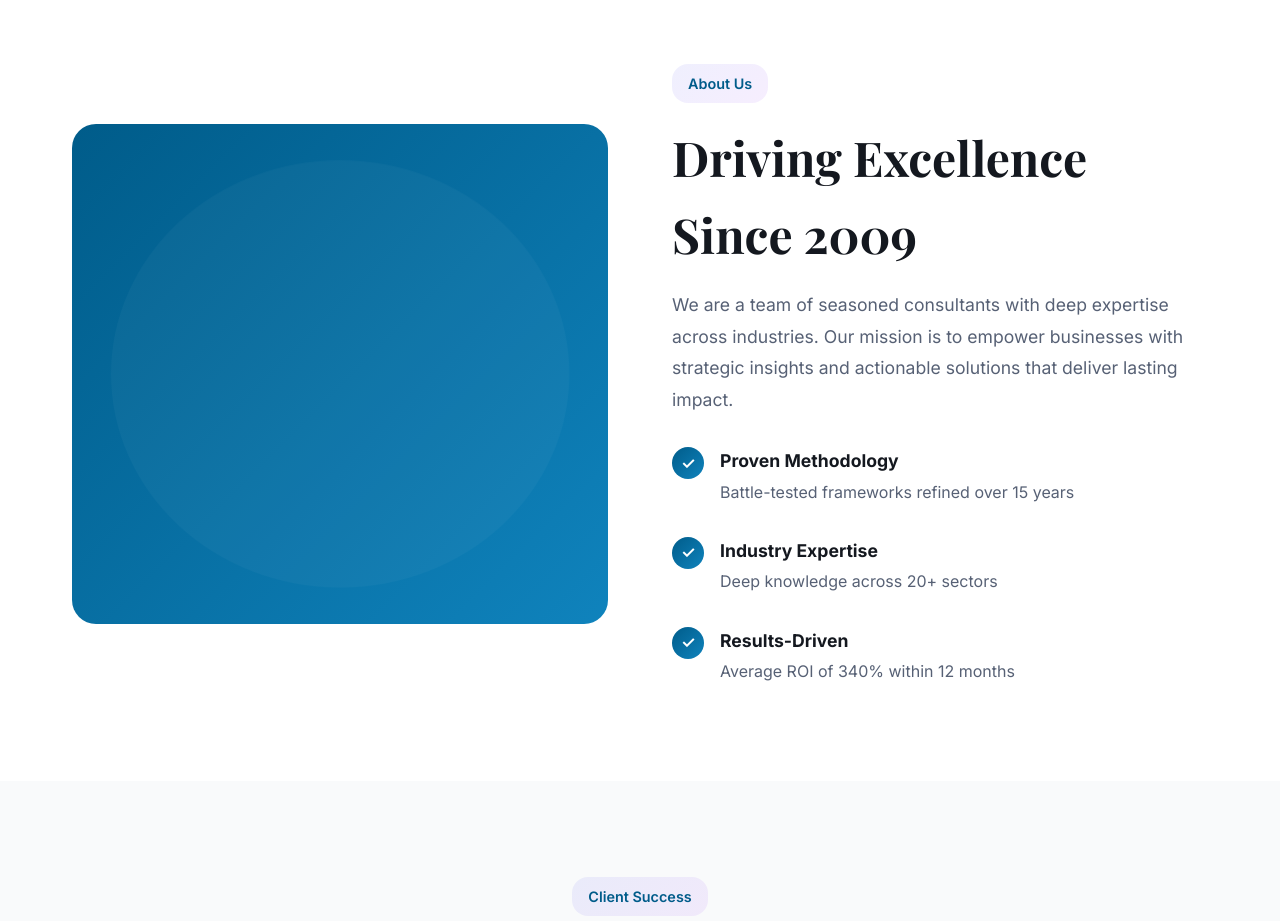
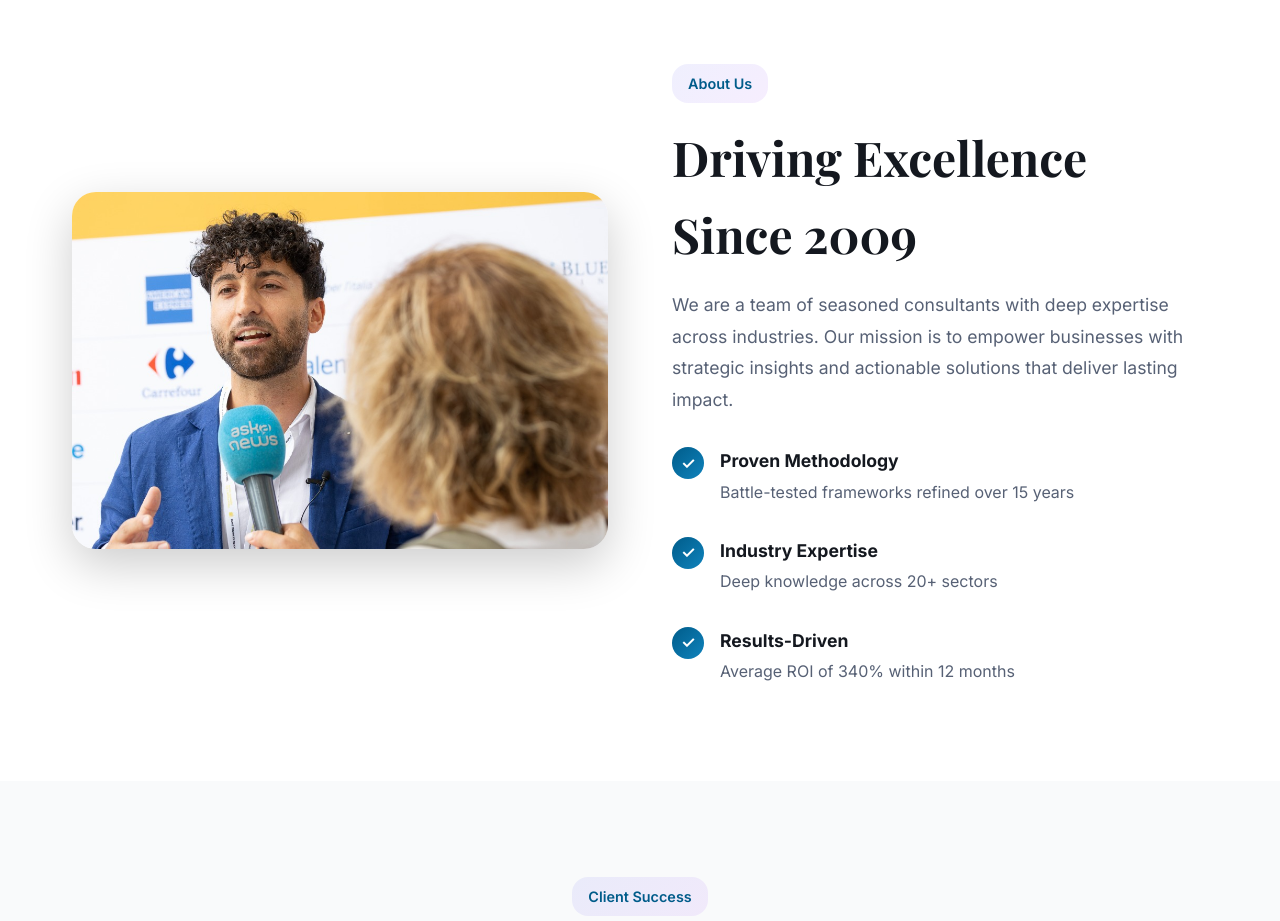
Before and after one commit to gfilomena/consultant-web, a plain HTML site: page index.html in a window 1280 px wide. Shown: the part 2320-3241 px from the top of the page. Drawn offline with nearby package versions, Linux system fonts and the light colour scheme.

Commit message:
Added speaking interview photo to About Us section

```diff
--- a/index.html
+++ b/index.html
@@ -146,7 +146,8 @@
         <div class="container">
             <div class="about-content">
                 <div class="about-image">
-                    <div class="image-placeholder"></div>
+                    <img src="images/speaking-interview.jpg" alt="Alessandro Marangi Speaking"
+                        style="width: 100%; border-radius: var(--radius-xl); box-shadow: var(--shadow-xl);">
                 </div>
                 <div class="about-text">
                     <span class="section-tag">About Us</span>
```
Also changed, not shown: images/speaking-interview.jpg (added).
